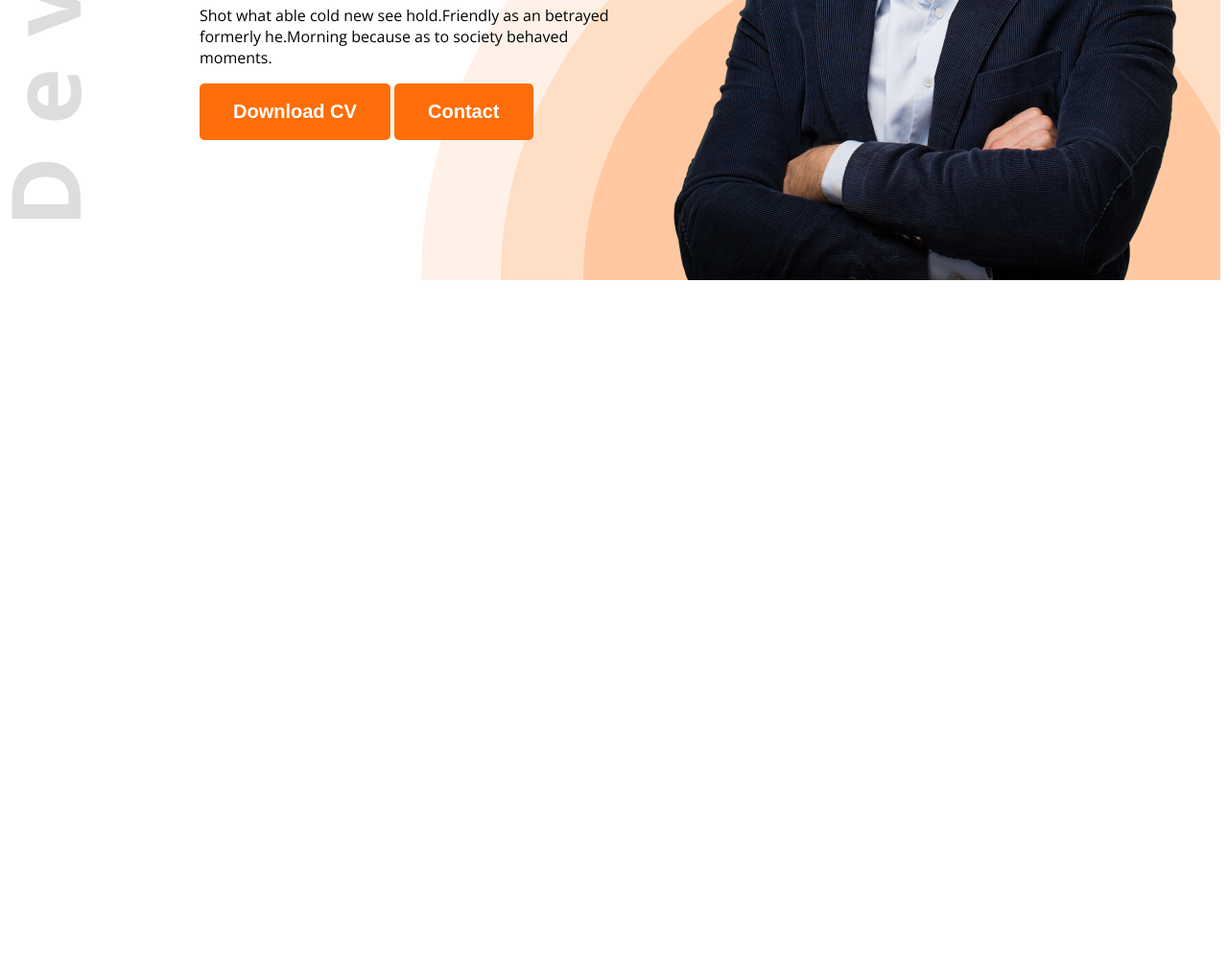
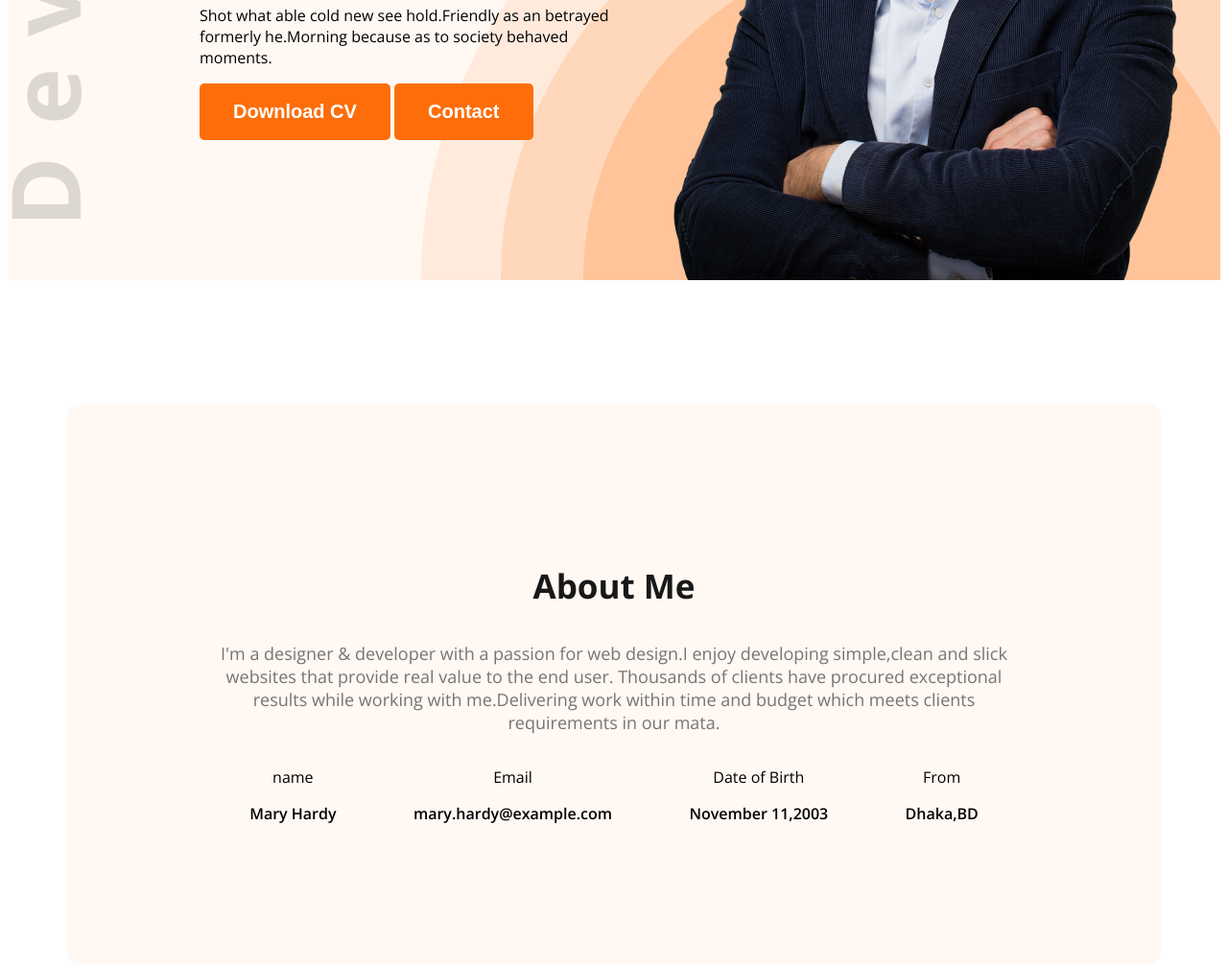
Before and after one commit to israkjahan/web-dev-portfolio, a plain HTML site: page index.html in a window 1280 px wide. Shown: the part 543-1551 px from the top of the page at 96% size. Before the commit the page ends 843 px from the top, so only its background shows below. Drawn offline with nearby package versions, Linux system fonts and the light colour scheme.

Commit message:
added portfolio

```diff
--- a/index.html
+++ b/index.html
@@ -11,7 +11,7 @@
 
 </head>
 <body class="open-sans-normal">
-    <header class="header">
+    <header class="header secondary-bg">
         <nav>
             <h3 class="nav-title">Ma<span class="text-primary">r</span>y</h3>
             <ul>
@@ -33,6 +33,29 @@
 
     </header>
     <main>
+        <section class="about secondary-bg">
+            <h3 class="section-title">About Me</h3>
+            <p class="section-description">I'm a designer & developer with a passion for web design.I enjoy developing simple,clean and slick websites that provide real value to the end user. Thousands of clients have procured exceptional results while working with me.Delivering work within time and budget which meets clients requirements in our mata. </p>
+            <div class="about-items">
+               <!--.about-item*4>p.item-title+p.item-description-->
+               <div class="about-item">
+                   <p class="item-title">name</p>
+                   <p class="item-description">Mary Hardy</p>
+               </div>
+               <div class="about-item">
+                   <p class="item-title">Email</p>
+                   <p class="item-description">mary.hardy@example.com</p>
+               </div>
+               <div class="about-item">
+                   <p class="item-title">Date of Birth</p>
+                   <p class="item-description">November 11,2003</p>
+               </div>
+               <div class="about-item">
+                   <p class="item-title">From</p>
+                   <p class="item-description">Dhaka,BD</p>
+               </div>
+            </div>
+        </section>
 
     </main>
     <footer>
--- a/styles/portfolio.css
+++ b/styles/portfolio.css
@@ -7,6 +7,9 @@
     "wdth" 100;
 }
 /* shared styles */
+.secondary-bg{
+    background-color: #FFF8F3;
+}
 .text-primary{
     color: #FD6E0A;
 }
@@ -21,6 +24,15 @@
     border-radius: 5px;
     font-size: 20px;
     border: none;
+}
+.section-title{
+    font-size: 35px;
+    font-weight: bold;
+    color: #181818;
+}
+.section-description{
+    font-size: 18px;
+    color: #757575
 }
 /* header */
 .header{
@@ -72,3 +84,26 @@ nav li a {
 .banner-profile-pic{
     width:580px
 }
+/* main styles */
+main{
+    max-width: 1140px;
+    margin: 0 auto;
+}
+
+
+
+/* About section styles */
+.about{
+    border-radius: 10px;
+    padding: 130px 150px;
+    text-align: center;
+    margin-top: 130px;
+
+}
+.about-items{
+    display: flex;
+    justify-content: space-around;
+}
+.item-description{
+    font-weight: 600;
+}
```
